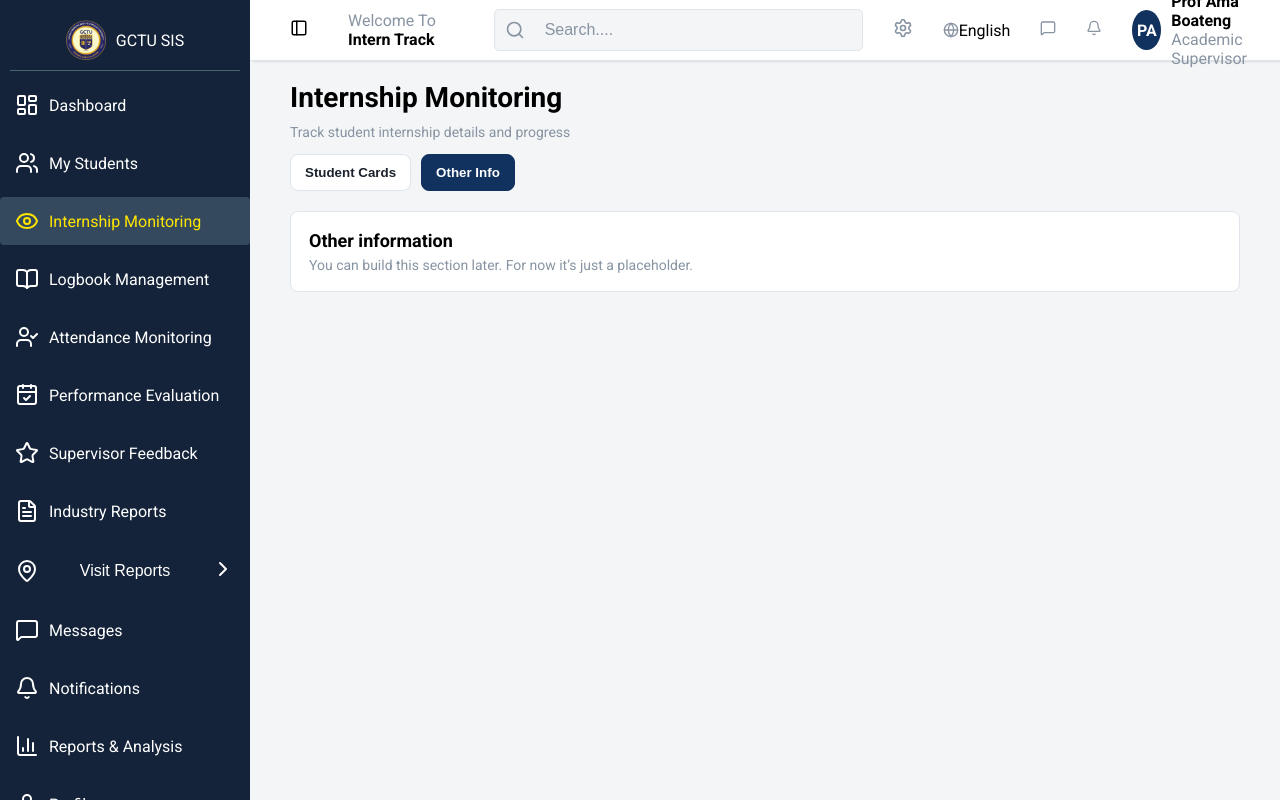
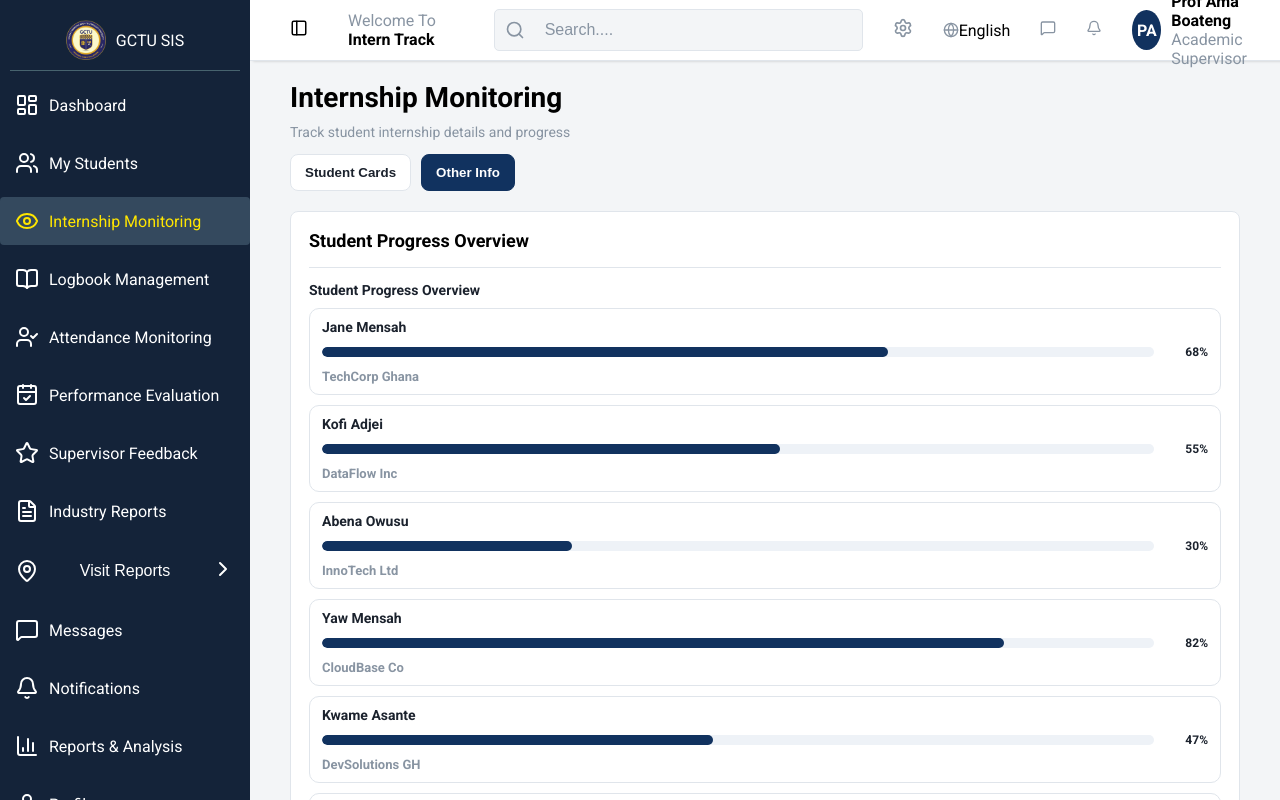
Before and after one commit to Princeaddo1199/GCTU-Student-Internship-System, a React (Vite) app: page /internship-monitoring in a window 1280 px wide. Both pictures are taken after a click on the button "Other Info". Built offline with nearby package versions, Linux system fonts and the light colour scheme.

Commit message:
Internship Monitoring
Done working on internship monitoring page. Just left with connecting it to the db as well

```diff
--- /dev/null
+++ b/src/Components/ProgressOverviewCard.jsx
@@ -0,0 +1,49 @@
+import React, { useMemo } from "react";
+import students from "../Data/studentTable.json";
+
+function clampProgress(value) {
+  const n = Number(value);
+  if (Number.isNaN(n)) return 0;
+  return Math.max(0, Math.min(100, n));
+}
+
+export default function ProgressOverviewCard() {
+  const rows = useMemo(
+    () =>
+      students.map((s) => ({
+        id: s.id,
+        studentName: s.student,
+        companyName: s.company,
+        progress: clampProgress(s.progress),
+      })),
+    [],
+  );
+
+  return (
+    <div className="progressOverviewCard">
+      <div className="progressOverviewCardHeader">
+        <p className="progressOverviewCardTitle">Student Progress Overview</p>
+      </div>
+
+      <div className="progressOverviewList">
+        {rows.map((r) => (
+          <div key={r.id} className="progressOverviewRow">
+            <div className="progressOverviewStudent">{r.studentName}</div>
+
+            <div className="progressOverviewBarWrap" aria-label="Progress">
+              <div className="progressOverviewBarTrack">
+                <div
+                  className="progressOverviewBarFill"
+                  style={{ width: `${r.progress}%` }}
+                />
+              </div>
+              <div className="progressOverviewPercent">{r.progress}%</div>
+            </div>
+
+            <div className="progressOverviewCompany">{r.companyName}</div>
+          </div>
+        ))}
+      </div>
+    </div>
+  );
+}
--- a/src/Pages/InternshipMonitoring.jsx
+++ b/src/Pages/InternshipMonitoring.jsx
@@ -2,6 +2,7 @@ import React, { useMemo, useState } from "react";
 import InternshipMonitoringCard from "../Components/InternshipMonitoringCard";
 import "../STYLES/InternshipMonitoring.css";
 import students from "../Data/studentTable.json";
+import ProgressOverviewCard from "../Components/ProgressOverviewCard";
 
 export default function InternshipMonitoring() {
   const [activeView, setActiveView] = useState("cards"); // "cards" | "other"
@@ -59,10 +60,8 @@ export default function InternshipMonitoring() {
       </div>
     ) : (
       <div className="internshipMonitoringOther">
-        <p className="internshipMonitoringOtherTitle">Other information</p>
-        <p className="internshipMonitoringOtherSub">
-          You can build this section later. For now it’s just a placeholder.
-        </p>
+        <p className="internshipMonitoringOtherTitle">Student Progress Overview</p>
+        <ProgressOverviewCard/>
       </div>
     )}
     </>
--- a/src/STYLES/InternshipMonitoring.css
+++ b/src/STYLES/InternshipMonitoring.css
@@ -60,3 +60,87 @@
   flex-direction: column;
   gap: 16px;
 }
+
+.progressOverviewCard {
+  margin-top: 16px;
+  padding-top: 14px;
+  border-top: 1px solid #e0e5eb;
+}
+
+.progressOverviewCardHeader {
+  display: flex;
+  flex-direction: column;
+  /* align-items: center; */
+  /* justify-content: space-between; */
+  margin-bottom: 10px;
+}
+
+.progressOverviewCardTitle {
+  margin: 0;
+  font-size: 14px;
+  font-weight: 700;
+  color: #1b222d;
+}
+
+.progressOverviewList {
+  display: flex;
+  flex-direction: column;
+  gap: 10px;
+}
+
+.progressOverviewRow {
+  display: flex;
+  flex-direction: column;
+  align-items: stretch;
+  gap: 10px;
+  padding: 10px 12px;
+  border: 1px solid #e0e5eb;
+  border-radius: 10px;
+  background: #ffffff;
+}
+
+.progressOverviewStudent {
+  font-weight: 700;
+  color: #1b222d;
+  font-size: 14px;
+}
+
+.progressOverviewCompany {
+  color: #8894a2;
+  font-weight: 600;
+  font-size: 13px;
+}
+
+.progressOverviewBarWrap {
+  display: grid;
+  grid-template-columns: 1fr auto;
+  align-items: center;
+  gap: 10px;
+}
+
+.progressOverviewBarTrack {
+  height: 10px;
+  border-radius: 999px;
+  background: #eef2f7;
+  overflow: hidden;
+}
+
+.progressOverviewBarFill {
+  height: 100%;
+  border-radius: 999px;
+  background: #11325f;
+}
+
+.progressOverviewPercent {
+  min-width: 44px;
+  text-align: right;
+  font-size: 12px;
+  font-weight: 700;
+  color: #1b222d;
+}
+
+@media (max-width: 900px) {
+  .progressOverviewRow {
+    gap: 10px;
+  }
+}
```
